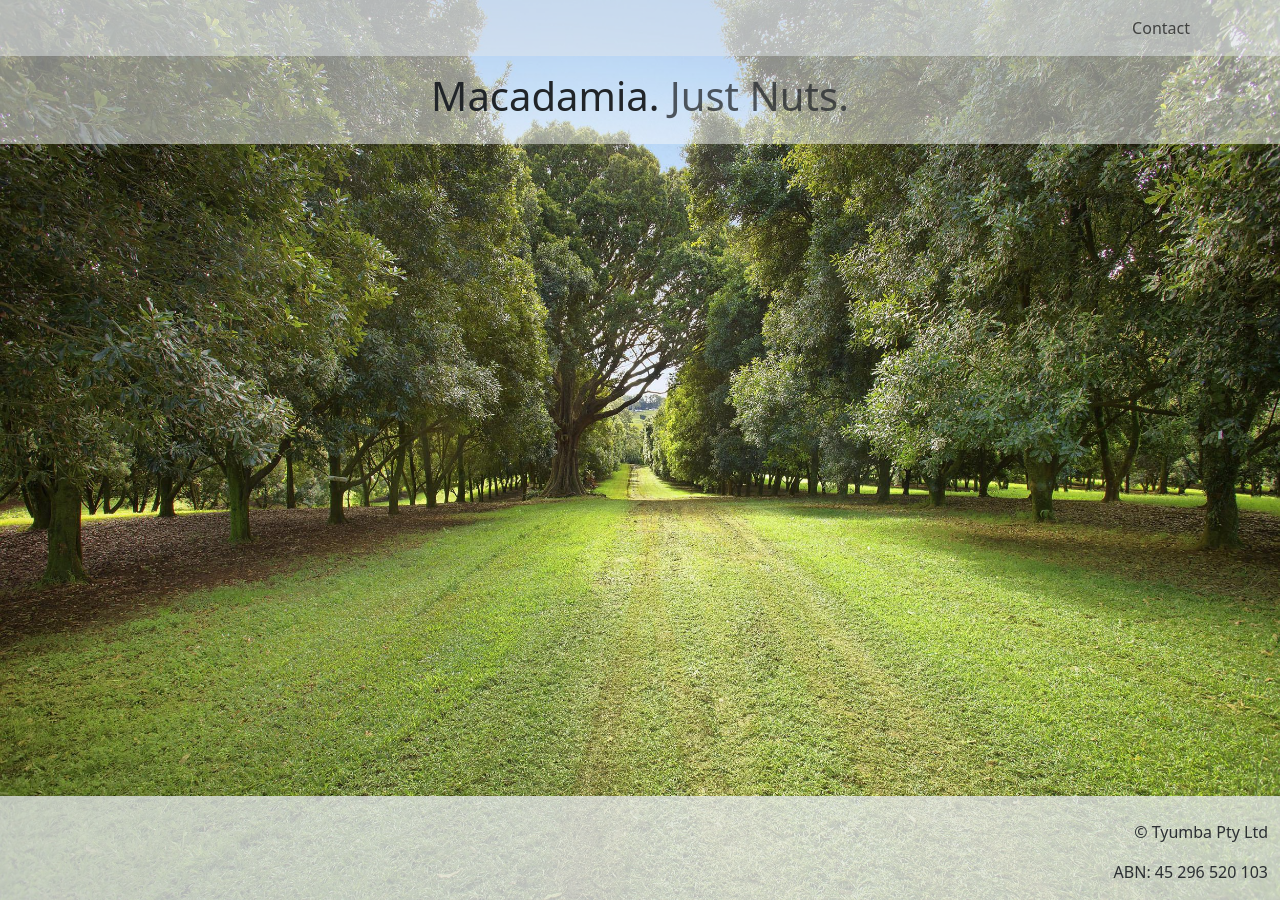
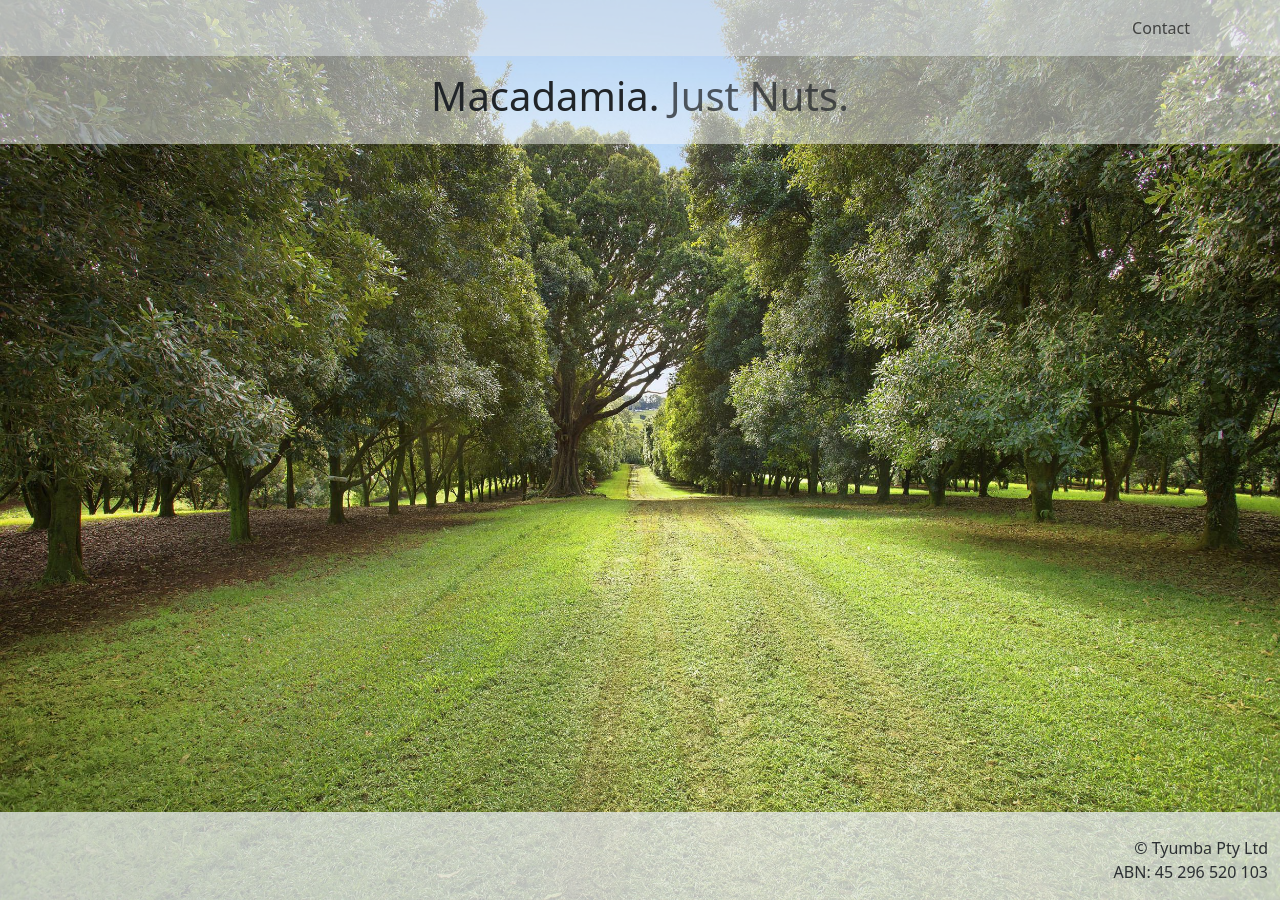
Before and after one commit to Tyumba/tyumba.com.au, a Jekyll site: the page built from index.html, in a window 1280 px wide. Built offline with Jekyll 4.4.1, drawn with Linux system fonts in a browser that asks for light colours.

Commit message:
Update footer.html

```diff
--- a/_includes/footer.html
+++ b/_includes/footer.html
@@ -1,8 +1,8 @@
 <footer class="container-fluid text-secondary-emphasis bg-body-secondary bg-opacity-75 pt-4 mt-auto">
     <div class="row justify-content-center align-items-end">
         <div class="text-end">
-            <p>&copy;&nbsp;{{ site.publisher | replace: ' ', '&nbsp;'}}</p>
-            <p><a href="{{site.biz_abn_lookup}}" class="text-reset text-decoration-none" rel="nofollow">ABN:&nbsp;{{ site.biz_abn | replace: ' ', '&nbsp;'}}</a></p>
+            <p>&copy;&nbsp;{{ site.publisher | replace: ' ', '&nbsp;'}}<br>
+            <a href="{{site.biz_abn_lookup}}" class="text-reset text-decoration-none" rel="nofollow">ABN:&nbsp;{{ site.biz_abn | replace: ' ', '&nbsp;'}}</a></p>
         </div>
     </div>
 </footer>
```
